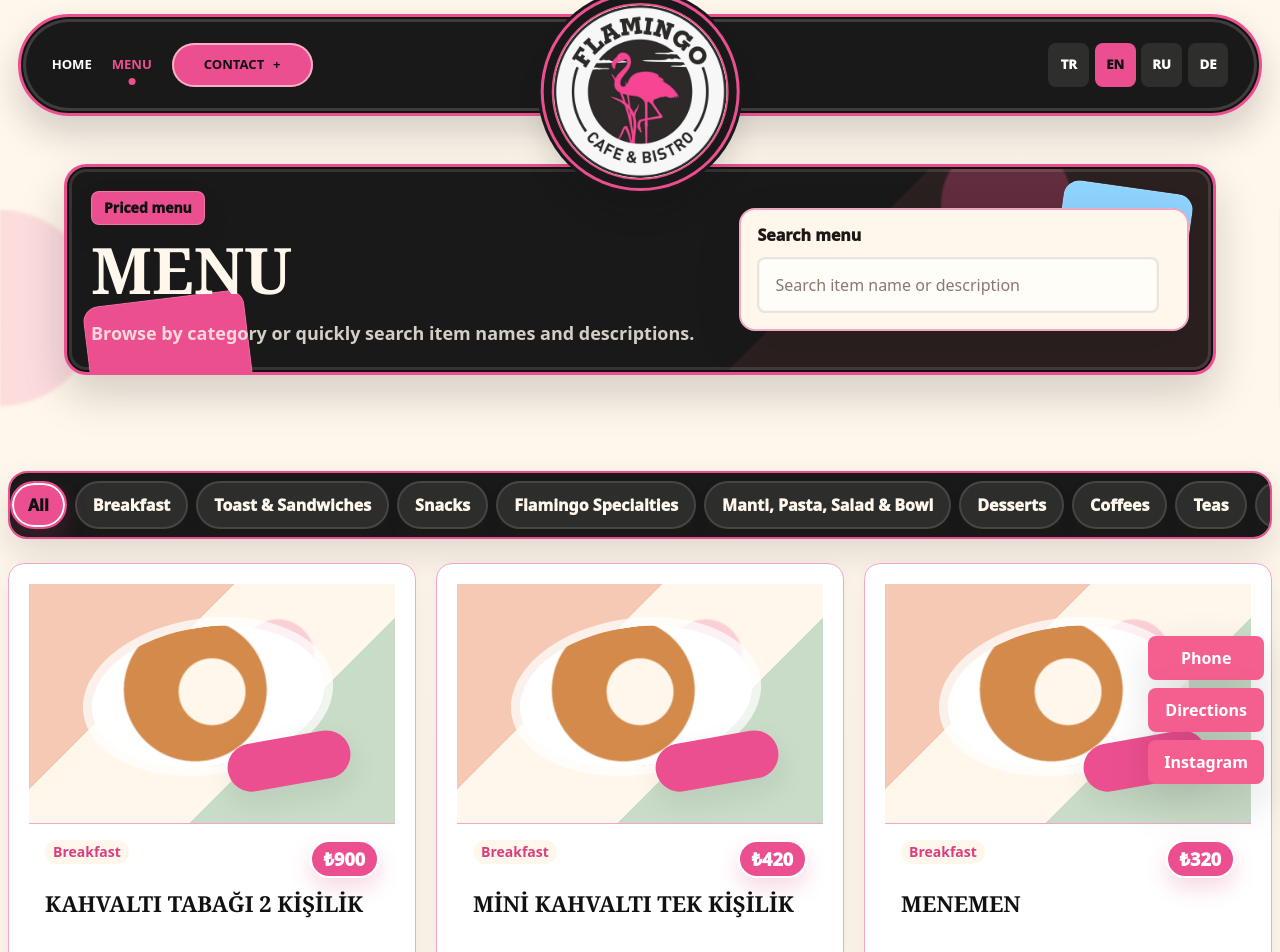
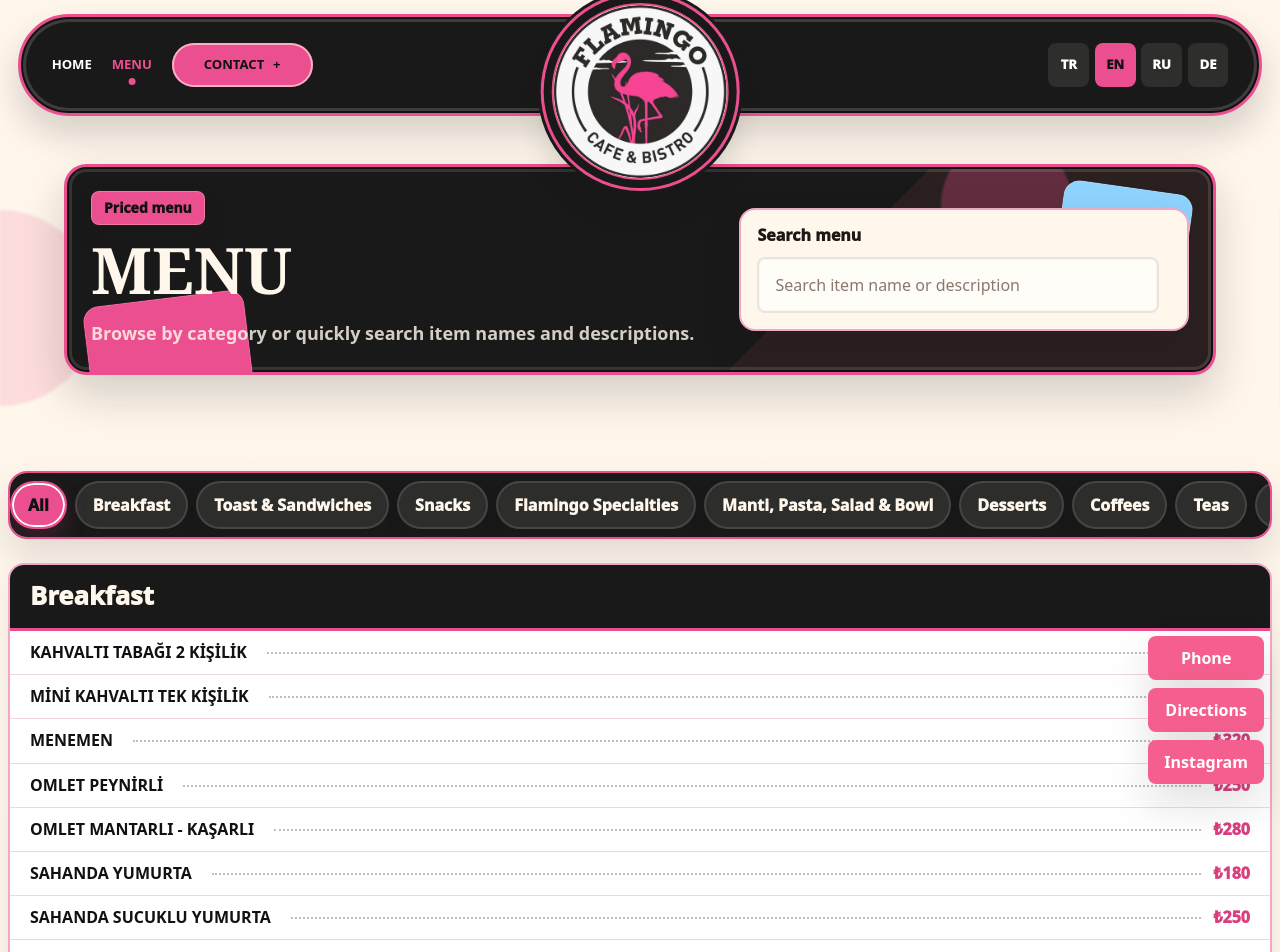
Before and after one commit to ckrkadr-sys/Flamingocafebistro, a Next.js app: page /en/menu in a window 1280 px wide. Shown: the top 952 px of the page. Built offline with nearby package versions, Linux system fonts and the light colour scheme.

Commit message:
refactor: convert menu products to list layout

```diff
--- a/app/globals.css
+++ b/app/globals.css
@@ -1214,130 +1214,102 @@
     0 10px 22px rgb(217 63 127 / 18%);
 }
 
-.menu-grid {
+.menu-list {
   display: grid;
   gap: var(--space-5);
   margin-block-start: var(--space-6);
 }
 
-.menu-card {
-  position: relative;
+.menu-list__section {
   overflow: hidden;
-  display: grid;
-  gap: 0;
-  border-color: #f0a8c5;
+  border: 2px solid #f0a8c5;
   border-radius: 1rem;
   background: var(--home-white);
   color: var(--home-black);
   box-shadow: 0 12px 24px rgb(17 17 17 / 8%);
 }
 
-.menu-card__media {
-  position: relative;
-  min-height: 12rem;
-  overflow: hidden;
-  border: 0;
-  border-bottom: 1px solid #f0a8c5;
-  border-radius: 0;
-  background:
-    radial-gradient(circle at 68% 30%, rgb(236 79 143 / 24%) 0 2.2rem, transparent 2.35rem),
-    linear-gradient(135deg, #f5c9b3 0 34%, #fff7ec 34% 66%, #c9dcc8 66% 100%);
-  box-shadow: none;
-}
-
-.menu-card__image {
-  object-fit: cover;
-}
-
-.menu-card__shape {
-  position: absolute;
-  display: block;
-  border-radius: var(--radius-lg);
-  box-shadow: var(--shadow-soft);
-}
-
-.menu-card__shape:first-child {
-  top: 18%;
-  left: 17%;
-  width: 64%;
-  height: 58%;
-  border-radius: 50%;
-  background:
-    radial-gradient(circle at 52% 47%, #fff7ec 0 23%, transparent 24%),
-    radial-gradient(circle at 45% 44%, #d38a4a 0 47%, transparent 48%),
-    #ffffff;
-  box-shadow: 0 0 0 0.55rem rgb(255 255 255 / 72%);
-  transform: rotate(-8deg);
-}
-
-.menu-card__shape:last-child {
-  right: 12%;
-  bottom: 16%;
-  width: 34%;
-  height: 20%;
-  border-radius: 999px;
-  background: var(--home-pink);
-  transform: rotate(-10deg);
+.menu-list__title {
+  border-bottom: 3px solid var(--home-pink);
+  margin: 0;
+  background: var(--home-charcoal);
+  color: var(--home-cream);
+  font-size: clamp(1.1rem, 2.5vw, 1.6rem);
+  font-weight: 950;
+  line-height: var(--line-heading);
+  padding: var(--space-4);
+}
+
+.menu-list__items {
+  display: grid;
+}
+
+.menu-card {
+  border-bottom: 1px solid #f4d5e2;
+  background: var(--home-white);
+}
+
+.menu-card:last-child {
+  border-bottom: 0;
+}
+
+.menu-card__row {
+  display: grid;
+  min-width: 0;
+  align-items: baseline;
+  gap: var(--space-3);
+  grid-template-columns: minmax(0, auto) minmax(1.5rem, 1fr) auto;
+  padding: var(--space-3) var(--space-4);
 }
 
 .menu-card__content {
   display: grid;
-  gap: var(--space-3);
-  padding: var(--space-4);
-}
-
-.menu-card__meta,
+  min-width: 0;
+  gap: var(--space-1);
+}
+
 .menu-card__heading {
-  display: grid;
-  gap: var(--space-4);
-}
-
-.menu-card__meta {
-  grid-template-columns: minmax(0, 1fr) auto;
-  align-items: start;
-}
-
-.menu-card__category {
-  width: fit-content;
-  border-radius: 999px;
-  background: var(--home-cream);
+  display: flex;
+  min-width: 0;
+  flex-wrap: wrap;
+  align-items: baseline;
+  gap: var(--space-2);
+}
+
+.menu-card__title {
+  margin: 0;
+  color: var(--home-black);
+  font-size: var(--text-md);
+  font-weight: 850;
+  line-height: var(--line-heading);
+  overflow-wrap: anywhere;
+}
+
+.menu-card__leader {
+  min-width: 1.5rem;
+  border-bottom: 2px dotted rgb(29 23 21 / 28%);
+  transform: translateY(-0.25rem);
+}
+
+.menu-card__price {
+  margin: 0;
   color: var(--home-pink-dark);
+  font-variant-numeric: tabular-nums;
+  font-weight: 950;
+  line-height: var(--line-tight);
+  white-space: nowrap;
+}
+
+.menu-card__description {
+  margin: 0;
+  color: var(--color-text-soft);
   font-size: var(--text-sm);
-  font-weight: 900;
-  line-height: var(--line-tight);
-  padding: var(--space-1) var(--space-2);
-}
-
-.menu-card__price {
-  border: 2px solid var(--home-white);
-  border-radius: 999px;
-  background: var(--home-pink);
-  color: var(--home-white);
-  font-size: var(--text-lg);
-  font-weight: 950;
-  line-height: 1;
-  padding: var(--space-2) var(--space-3);
-  white-space: nowrap;
-  box-shadow: 0 10px 22px rgb(217 63 127 / 20%);
-}
-
-.menu-card__title {
-  margin: 0;
-  color: var(--home-black);
-  font-family: var(--font-serif);
-  font-size: var(--text-xl);
-  line-height: var(--line-heading);
-  text-transform: uppercase;
-}
-
-.menu-card__description {
-  margin: 0;
-  color: var(--color-text-soft);
   font-weight: 550;
 }
 
 .menu-card__badges {
   display: flex;
+  flex: 0 0 auto;
   flex-wrap: wrap;
   justify-content: flex-start;
   gap: var(--space-2);
@@ -1345,7 +1317,7 @@
 
 .menu-card__badge {
   display: inline-flex;
-  min-height: 28px;
+  min-height: 24px;
   align-items: center;
   border-radius: var(--radius-md);
   background: var(--color-flamingo-pink);
@@ -2162,12 +2134,12 @@
     align-items: center;
   }
 
-  .menu-grid {
-    grid-template-columns: repeat(2, minmax(0, 1fr));
-  }
-
-  .menu-card__media {
-    min-height: 15rem;
+  .menu-list__title {
+    padding: var(--space-4) var(--space-5);
+  }
+
+  .menu-card__row {
+    padding: var(--space-3) var(--space-5);
   }
 
   .gallery-grid,
@@ -2254,14 +2226,6 @@
 
   .home-category-card__surface {
     min-height: 22rem;
-  }
-
-  .menu-grid {
-    grid-template-columns: repeat(3, minmax(0, 1fr));
-  }
-
-  .menu-card {
-    min-height: 100%;
   }
 
   .gallery-grid {
@@ -3198,7 +3162,6 @@
   font-size: 1rem;
   font-weight: 950;
   line-height: 1.15;
-  text-transform: uppercase;
 }
 
 .home-signature-card__description {
@@ -3794,6 +3757,19 @@
     min-width: 0;
   }
 
+  .menu-card__row {
+    align-items: start;
+    grid-template-columns: minmax(0, 1fr) auto;
+  }
+
+  .menu-card__leader {
+    display: none;
+  }
+
+  .menu-card__price {
+    padding-block-start: 0.1rem;
+  }
+
   .home-hero-v2,
   .home-feature-strip,
   .home-signature,
--- a/components/menu/MenuCard.tsx
+++ b/components/menu/MenuCard.tsx
@@ -1,9 +1,5 @@
-import Image from "next/image";
-
-import { CardSurface } from "@/components/shared/CardSurface";
 import type { Dictionary } from "@/lib/i18n/dictionaries";
 import type { LocalizedMenuItem } from "@/lib/menu/menuHelpers";
-import { isPlaceholderAssetPath } from "@/lib/site/siteHelpers";
 import { formatPrice } from "@/lib/utils/formatPrice";
 
 export type MenuCardItem = LocalizedMenuItem & {
@@ -16,38 +12,12 @@
 }>;
 
 export function MenuCard({ dictionary, item }: MenuCardProps) {
-  const imageSrc =
-    typeof item.image === "string" && !isPlaceholderAssetPath(item.image)
-      ? item.image
-      : null;
-
   return (
-    <CardSurface className="menu-card">
-      <div className="menu-card__media" aria-hidden={!imageSrc}>
-        {imageSrc ? (
-          <Image
-            alt={item.name}
-            className="menu-card__image"
-            fill
-            sizes="(min-width: 60rem) 30vw, 100vw"
-            src={imageSrc}
-          />
-        ) : (
-          <>
-            <span className="menu-card__shape" />
-            <span className="menu-card__shape" />
-          </>
-        )}
-      </div>
-
+    <article className="menu-card">
+      <div className="menu-card__row">
         <div className="menu-card__content">
-        <div className="menu-card__meta">
-          <span className="menu-card__category">{item.categoryTitle}</span>
-          <span className="menu-card__price">{formatPrice(item.price)}</span>
-        </div>
-
           <div className="menu-card__heading">
-          <h2 className="menu-card__title">{item.name}</h2>
+            <h3 className="menu-card__title">{item.name}</h3>
             <div className="menu-card__badges">
               {item.isPopular ? (
                 <span className="menu-card__badge">
@@ -61,11 +31,13 @@
               ) : null}
             </div>
           </div>
-
           {item.description ? (
             <p className="menu-card__description">{item.description}</p>
           ) : null}
         </div>
-    </CardSurface>
+        <span className="menu-card__leader" aria-hidden="true" />
+        <p className="menu-card__price">{formatPrice(item.price)}</p>
+      </div>
+    </article>
   );
 }
--- a/components/menu/MenuGrid.tsx
+++ b/components/menu/MenuGrid.tsx
@@ -8,10 +8,43 @@
 }>;
 
 export function MenuGrid({ dictionary, items }: MenuGridProps) {
+  const sections = items.reduce<
+    {
+      categoryId: string;
+      categoryTitle: string;
+      items: MenuCardItem[];
+    }[]
+  >((groupedItems, item) => {
+    const currentSection = groupedItems.find(
+      (section) => section.categoryId === item.categoryId,
+    );
+
+    if (currentSection) {
+      currentSection.items.push(item);
+      return groupedItems;
+    }
+
+    return [
+      ...groupedItems,
+      {
+        categoryId: item.categoryId,
+        categoryTitle: item.categoryTitle,
+        items: [item],
+      },
+    ];
+  }, []);
+
   return (
-    <div className="menu-grid">
-      {items.map((item) => (
-        <MenuCard dictionary={dictionary} item={item} key={item.id} />
+    <div className="menu-list">
+      {sections.map((section) => (
+        <section className="menu-list__section" key={section.categoryId}>
+          <h2 className="menu-list__title">{section.categoryTitle}</h2>
+          <div className="menu-list__items">
+            {section.items.map((item) => (
+              <MenuCard dictionary={dictionary} item={item} key={item.id} />
+            ))}
+          </div>
+        </section>
       ))}
     </div>
   );
```
Lines whose indentation alone changed are shown as unchanged.
